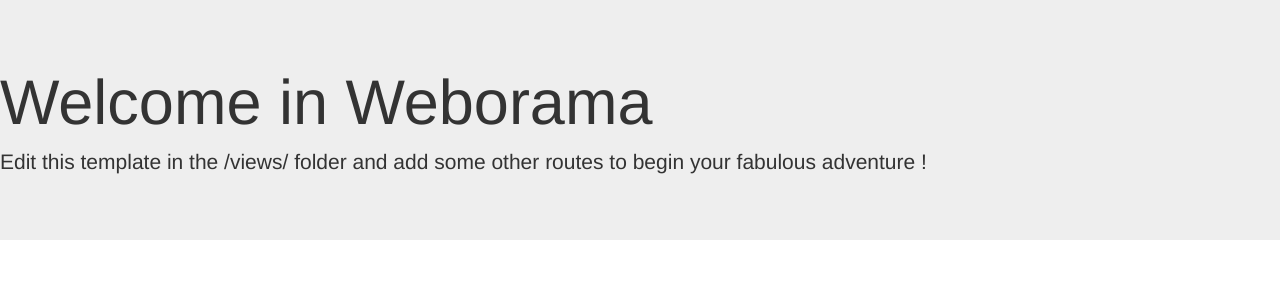
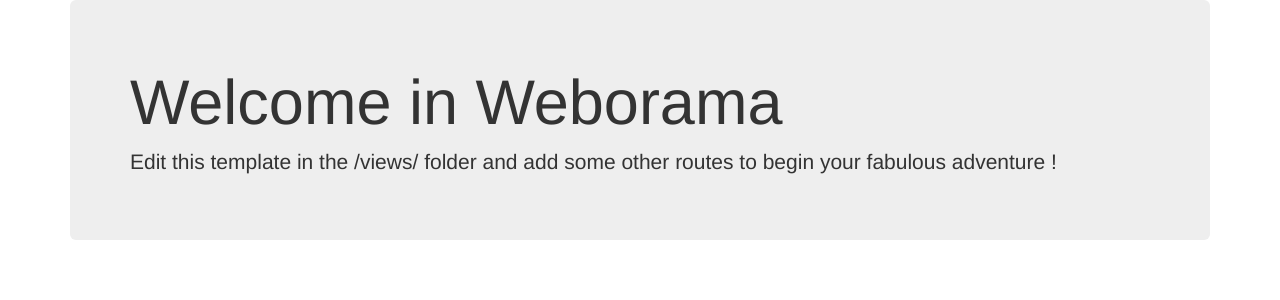
Before and after one commit to Oyana/weborama, a PHP site: the page made by views/home.php in a window 1280 px wide. Shown: the top 300 px of the page. Run offline with PHP 8.4, Linux system fonts and the light colour scheme; the template is opened without the code that fills it, so the values that code supplies are empty; some libraries are stand-ins or nearby versions.

Commit message:
enhance basic header+footer + add jquery

```diff
--- a/views/includes/footer.php
+++ b/views/includes/footer.php
@@ -1,3 +1,5 @@
-	<script src="https://maxcdn.bootstrapcdn.com/bootstrap/3.3.7/js/bootstrap.min.js" integrity="sha384-Tc5IQib027qvyjSMfHjOMaLkfuWVxZxUPnCJA7l2mCWNIpG9mGCD8wGNIcPD7Txa" crossorigin="anonymous"></script>
+		</div> <!-- /container -->
+		<script   src="http://code.jquery.com/jquery-3.1.1.min.js" integrity="sha256-hVVnYaiADRTO2PzUGmuLJr8BLUSjGIZsDYGmIJLv2b8=" crossorigin="anonymous"></script>
+		<script src="https://maxcdn.bootstrapcdn.com/bootstrap/3.3.7/js/bootstrap.min.js" integrity="sha384-Tc5IQib027qvyjSMfHjOMaLkfuWVxZxUPnCJA7l2mCWNIpG9mGCD8wGNIcPD7Txa" crossorigin="anonymous"></script>
 	</body>
 </html>
--- a/views/includes/header.php
+++ b/views/includes/header.php
@@ -5,4 +5,9 @@
 		<title>Weborama</title>
 	</head>
 	<link href="https://maxcdn.bootstrapcdn.com/bootstrap/3.3.7/css/bootstrap.min.css" rel="stylesheet" integrity="sha384-BVYiiSIFeK1dGmJRAkycuHAHRg32OmUcww7on3RYdg4Va+PmSTsz/K68vbdEjh4u" crossorigin="anonymous">
+	<link rel="stylesheet" href="https://maxcdn.bootstrapcdn.com/bootstrap/3.3.7/css/bootstrap-theme.min.css" integrity="sha384-rHyoN1iRsVXV4nD0JutlnGaslCJuC7uwjduW9SVrLvRYooPp2bWYgmgJQIXwl/Sp" crossorigin="anonymous">
+	<link rel="stylesheet" href="<?php asset('css/style.css') ?>">
 	<body>
+		<div class="container">
+		<?php
+		view('errors/messages');
```
Lines whose indentation alone changed are shown as unchanged.
